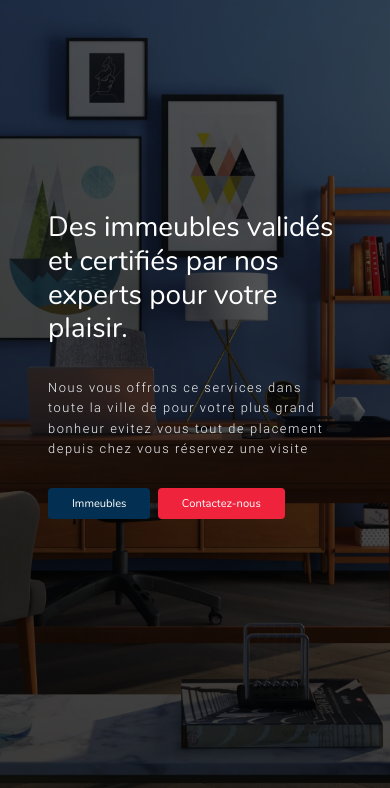
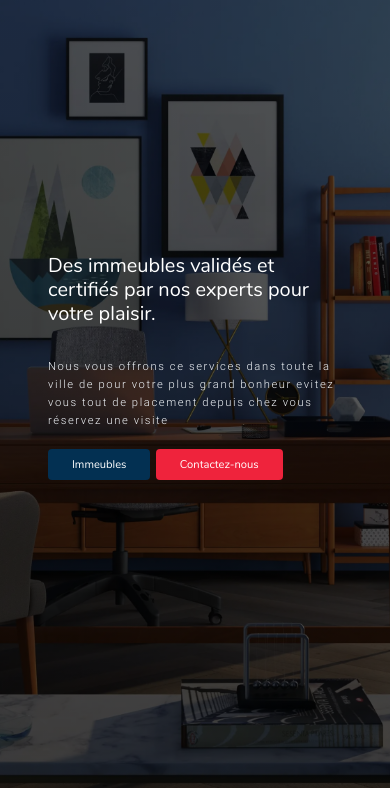
Before and after one commit to wilfried-musanzi/real-estate-design, a website built with Vite: page index.html in a window 390 px wide. Shown: the part 56-844 px from the top of the page. Built offline with nearby package versions, Linux system fonts and the light colour scheme.

Commit message:
Mobile:3

```diff
--- a/styles/main.scss
+++ b/styles/main.scss
@@ -8,4 +8,5 @@
 @import "pagination";
 @import "contact";
 @import "login";
+@import "profile";
 @import "media";
--- a/styles/media.scss
+++ b/styles/media.scss
@@ -12,8 +12,11 @@
     font-size: 1.5rem;
   }
   .hero__body {
-    font-size: 3.5rem;
+    font-size: 2.5rem;
     padding: 0 6rem;
+  }
+  .hero__description {
+    font-size: 1.4rem;
   }
   .hero__links {
     position: relative;
```
Also changed, not shown: styles/profile.scss (added).
